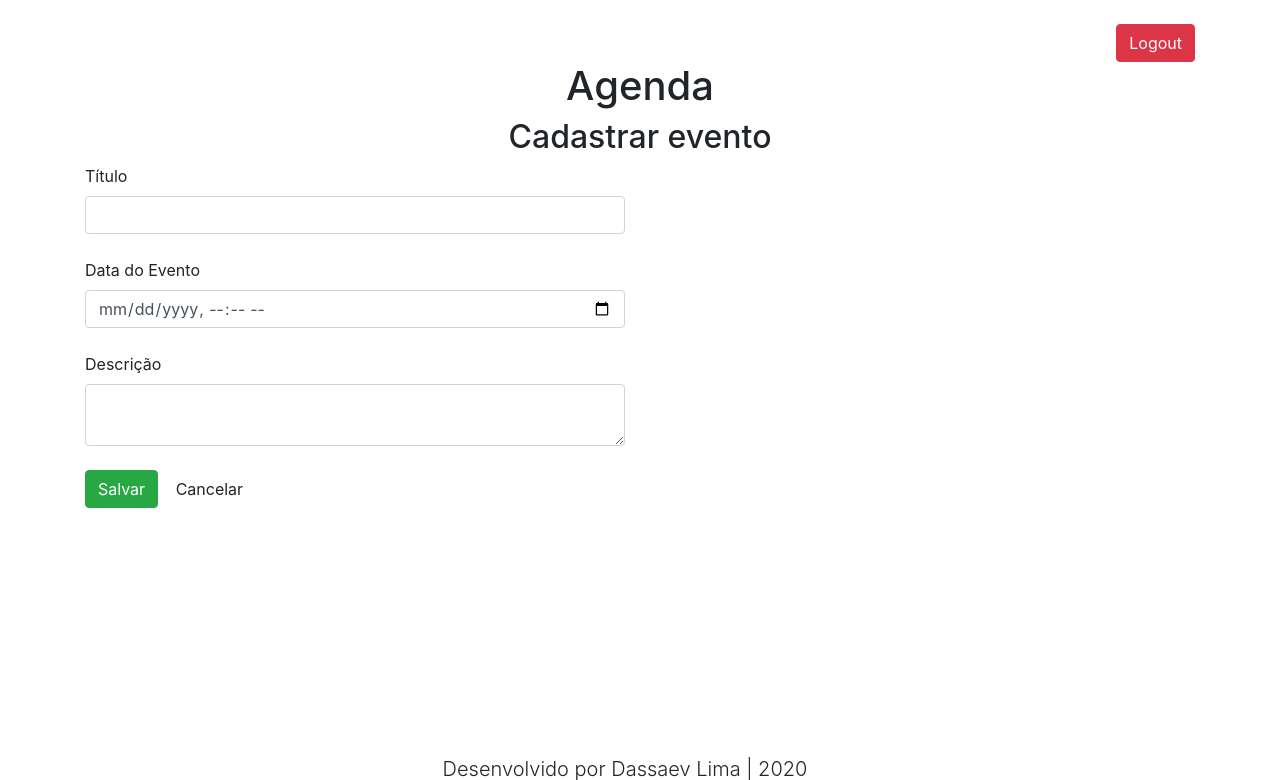
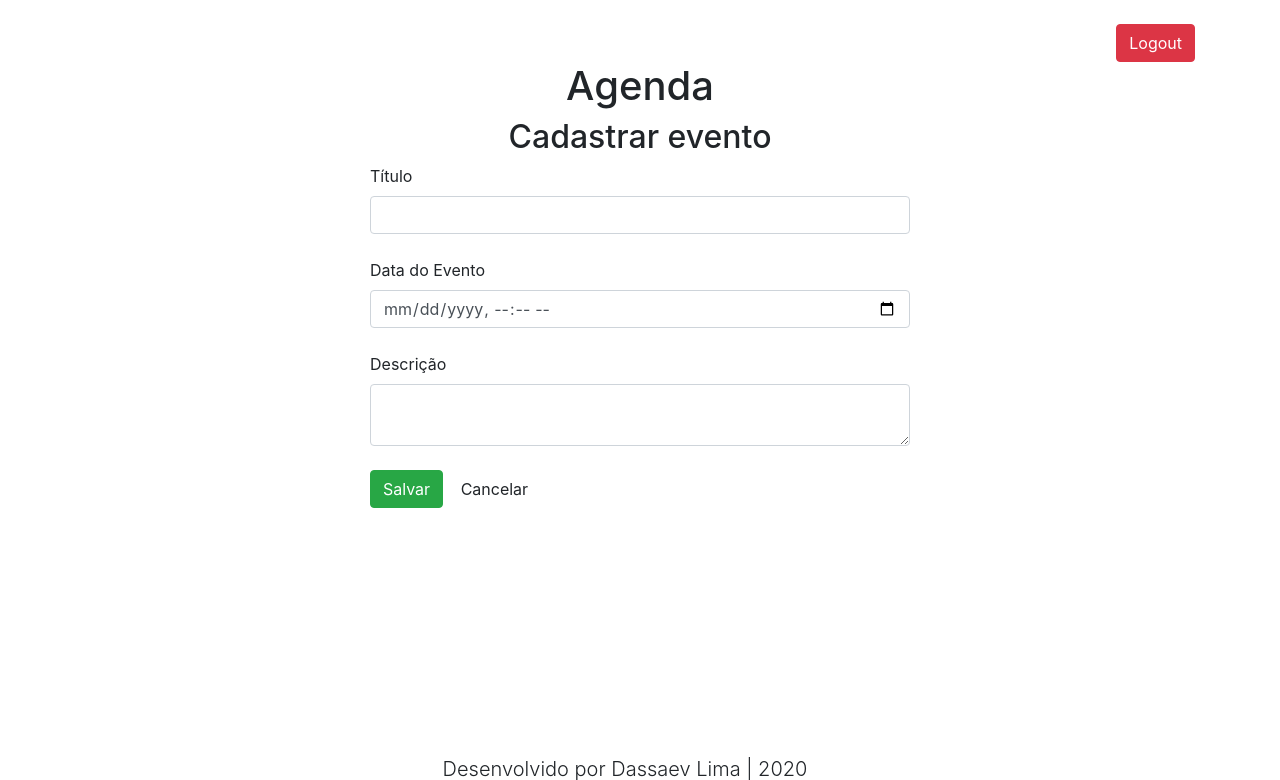
Before and after one commit to dassaev-lima/agenda, a Django app: page /agenda/evento/ in a window 1280 px wide. Shown: the top 780 px of the page. Run offline with Django 3.2, Linux system fonts and the light colour scheme; a user stored in the database is signed in; some libraries are stand-ins or nearby versions.

Commit message:
alinhando form de cadastrar um novo evento ao centro da página

```diff
--- a/templates/evento.html
+++ b/templates/evento.html
@@ -5,7 +5,8 @@
 <h2 class="text-center">Cadastrar evento</h2>
 <div class="container">
     <div class="row">
-        <div class="col-md-6">
+        <div class="col-md-3"></div>
+        <div class="col-sm-12 col-md-6">
             <form action="submit" method="POST" class="form-group"> {% csrf_token %}
                 <label for="titulo">Título</label><br>
                 <input type="number" value="{{ evento.id }}" name="id" hidden>
@@ -22,6 +23,7 @@
                 </a>
             </form>
         </div>
+        <div class="col-md-3"></div>
     </div>
 </div>
 
```
